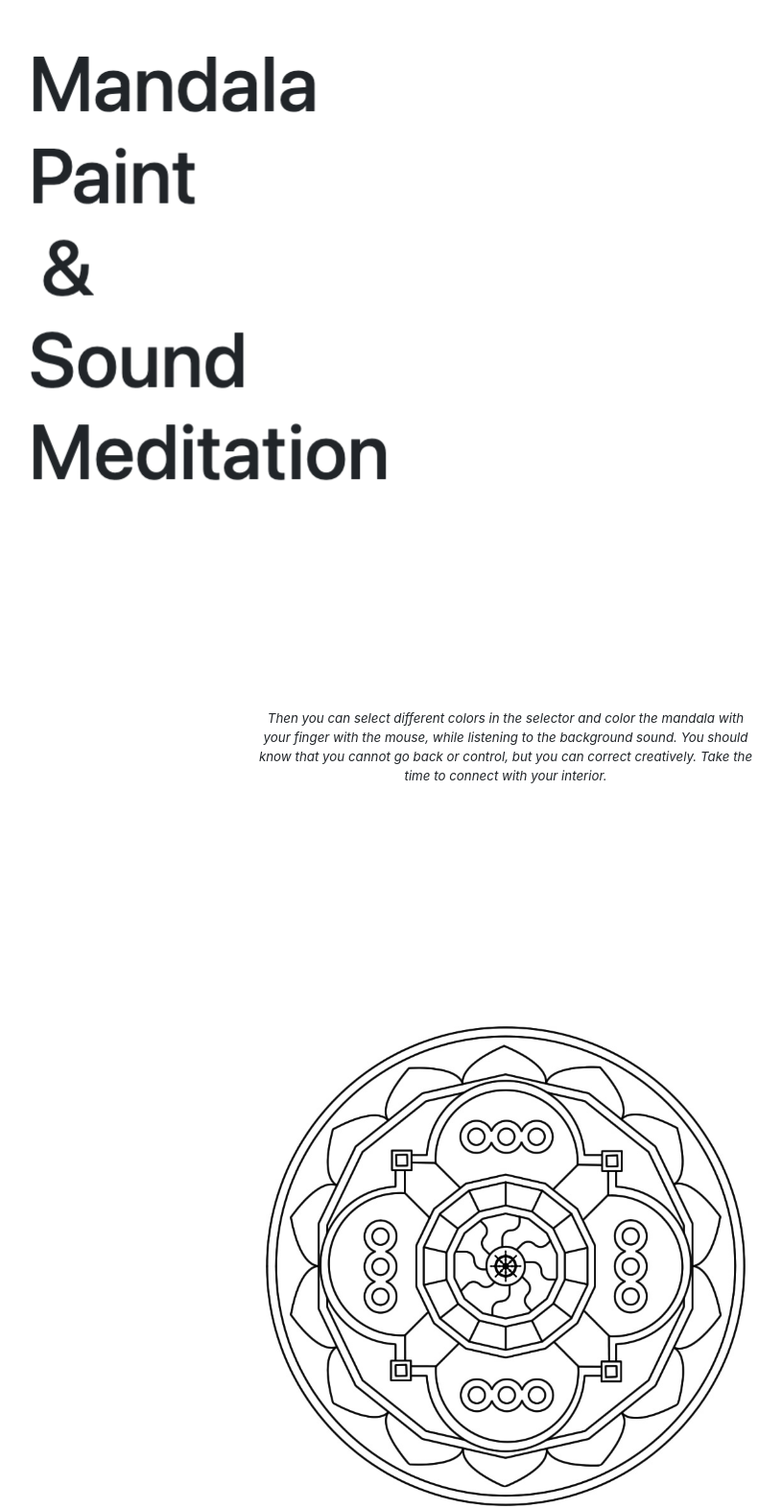
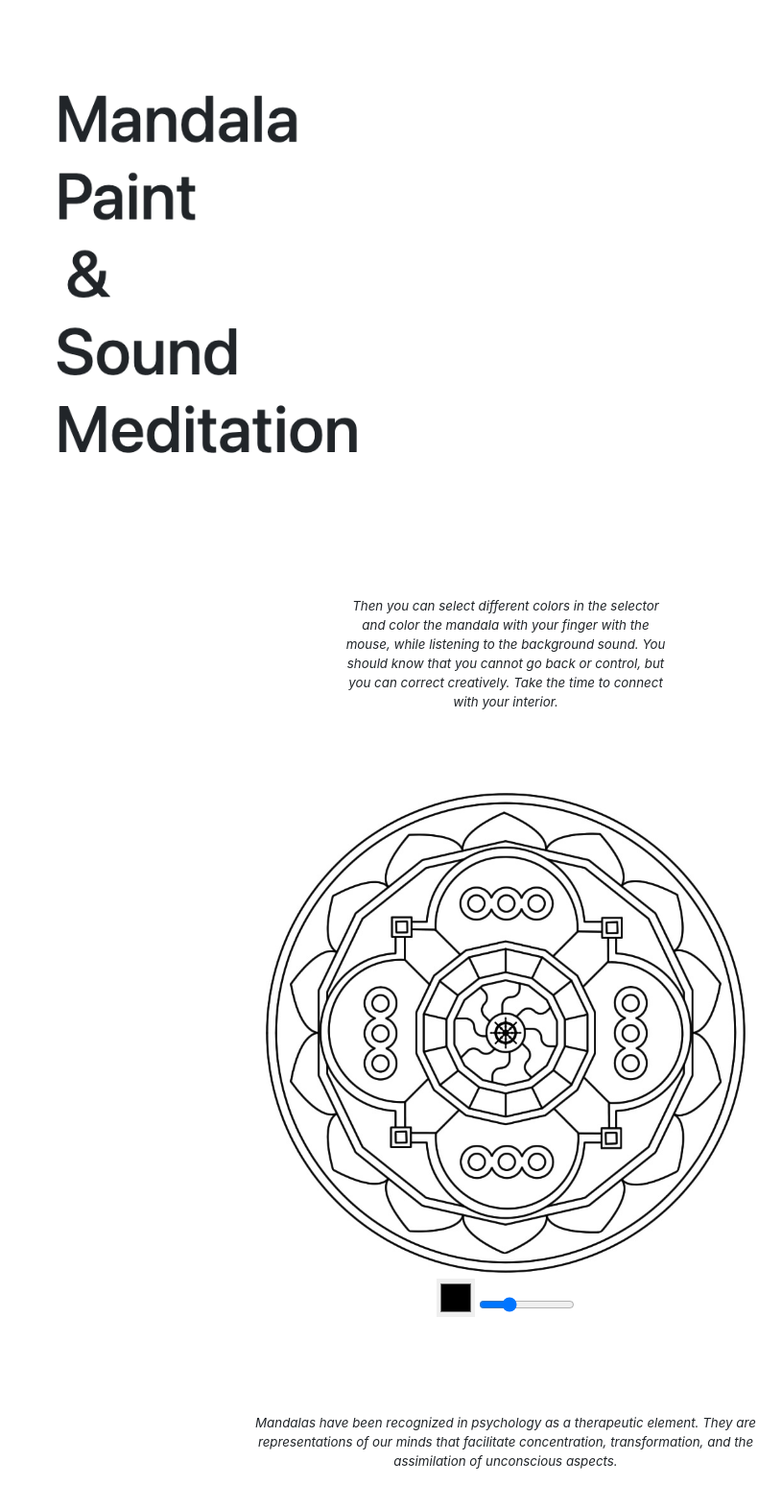
Before and after one commit to aprtlt26/Mandala, a plain HTML site: page index.html in a window 1280 px wide. Shown: the top 1572 px of the page at 96% size, without its empty margins (113-928 px from the left). Drawn offline with nearby package versions, Linux system fonts and the light colour scheme.

Commit message:
Update styles.css

```diff
--- a/styles.css
+++ b/styles.css
@@ -1,11 +1,9 @@
 .page-container {
-  text-align: center;
-align-items: center;
+   text-align: center;
+   align-items: center;
    max-width: 100px;
    padding: 0 10px;
    text-align: center;
-
-
   margin: 0 auto;
 }
 
@@ -49,6 +47,7 @@ header img {
   width: 50%;
   height: auto;
   background-size: cover;
+  padding: 50px;
 
 }
 p{
@@ -60,7 +59,7 @@ p{
   text-align: center;
   font-size: smaller;
   width: 50%;
-padding-top: 120px;}
+}
 
 p:first-child {
   margin-bottom: 50px;
@@ -70,6 +69,8 @@ p:first-child {
   justify-content: center;
   align-items: center;
   padding: 140px;
+  padding: 50px;
+
 
 
 }
```
